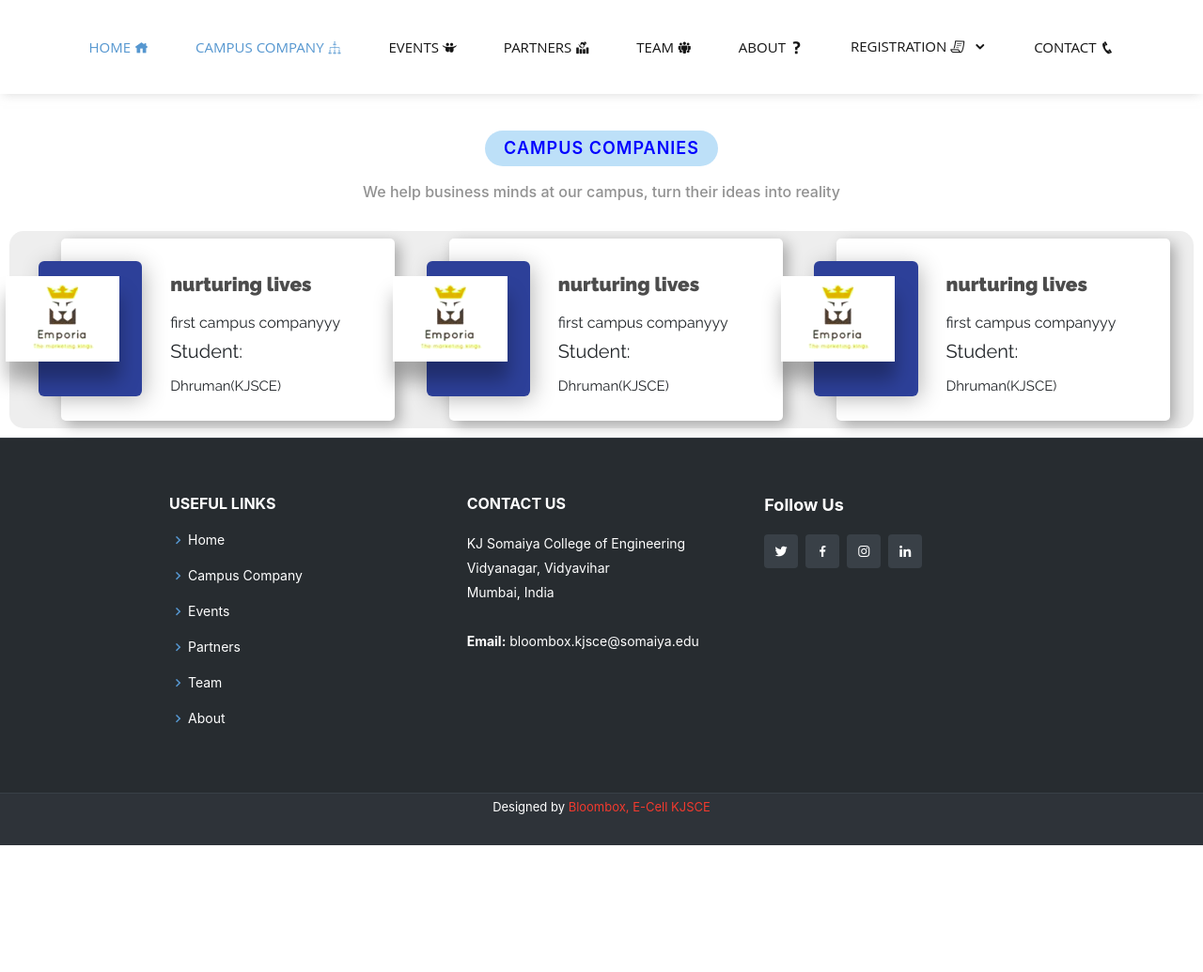
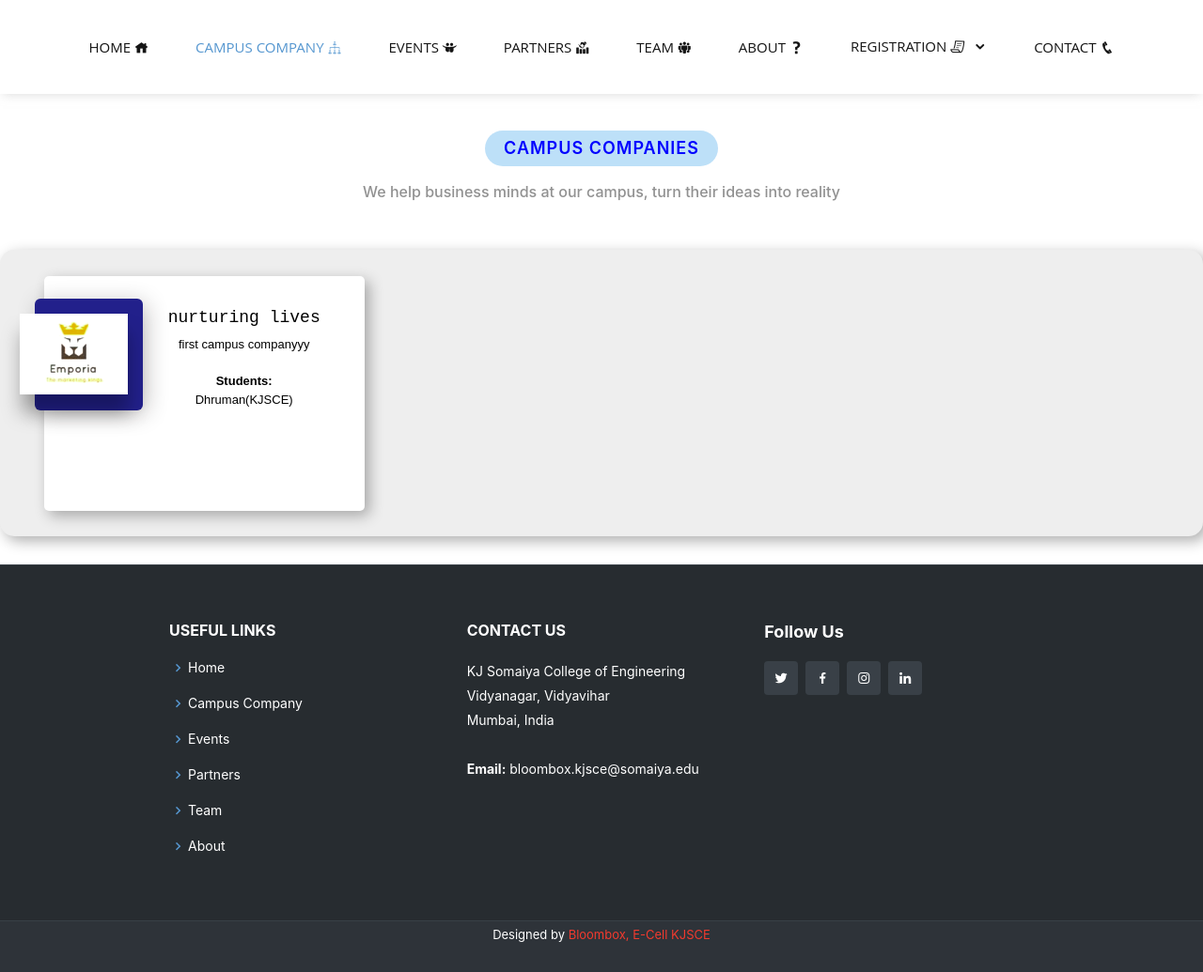
Before and after one commit to yrd123/bloombox, a Django app: page /campus in a window 1280 px wide. Shown: the whole page at 94% size. Before the commit the page ends 900 px from the top, so only its background shows below. Run offline with Django 3.2, Linux system fonts and the light colour scheme; data comes from the database, SQL or seed files in the repository; some libraries are stand-ins or nearby versions.

Commit message:
Events & CC were modified. CC css changed.

```diff
--- a/static/styles/css/campus-companies.css
+++ b/static/styles/css/campus-companies.css
@@ -52,7 +52,7 @@
   .product {
     display: grid;
     grid-template-columns: 0.45fr 1fr;
-    margin:2% 6% 2% 8%;
+    margin:2% 6% 2% 12%;
     padding: 1.5em 1em 0.7em 1em;
     min-width: 300px;
     background-color: white;
@@ -63,7 +63,7 @@
   /* ----- Photo Section ----- */
   .product__photo {
     position: relative;
-    height:9em;
+    height:7.5em;
   }
 
   .photo-container {
@@ -89,7 +89,7 @@
     top: 1em;
     max-width: 110%;
     -webkit-filter: saturate(150%) contrast(120%) hue-rotate(10deg) drop-shadow(1px 20px 10px rgba(0, 0, 0, 0.3));
-            filter: saturate(150%) contrast(120%) hue-rotate(10deg) drop-shadow(1px 20px 10px rgba(0, 0, 0, 0.3));
+    filter: saturate(150%) contrast(120%) hue-rotate(10deg) drop-shadow(1px 20px 10px rgba(0, 0, 0, 0.3));
   }
 
 
@@ -141,6 +141,7 @@
   .photo-main img{
       left:0;
       right: 0;
+      top: 0;
       margin: auto;
   }
 
--- /dev/null
+++ b/static/styles/css/cc-param.css
@@ -0,0 +1,151 @@
+.section-title {
+    text-align: center;
+    padding-bottom: 20px;
+  }
+
+  .section-title>h2 {
+    letter-spacing: 1px;
+    padding: 8px 20px;
+    margin: 0;
+    background: #bde0f8;
+    color: blue;
+    display: inline-block;
+    text-transform: uppercase;
+    border-radius: 50px;
+  }
+
+  .section-title>h2 {
+    margin: 15px 0 0 0;
+    font-size: 18px;
+    font-weight: 600;
+  }
+
+  .section-title h3 span {
+    color: #428bca;
+  }
+
+  .section-title p {
+    margin: 15px auto 0 auto;
+    font-weight: 500;
+    color: #919191;
+  }
+
+img {
+    max-width: 100%;
+    -webkit-filter: drop-shadow(1px 1px 3px #a6a6a6);
+    filter: drop-shadow(1px 1px 3px #a6a6a6);
+}
+
+
+.event-content{
+    margin:2% 6% 2% 8%;
+    padding: 1.5em 1em 0.7em 1em;
+    min-width: 300px;
+    min-height: 250px;
+    background-color: white;
+    border-radius: 5px;
+    box-shadow: 5px 5px 15px rgba(0, 0, 0, 0.3);
+    background-color:white;
+    color:black;
+
+}
+
+.event-photo{
+    position:relative;
+    height:9em;
+    width:230px;
+    background-color: white;
+}
+
+.event-photo-container{
+    position: absolute;
+    left: -1.6em;
+    background-color:#22208b;
+    color:black;
+    width: 50%;
+    height: 83%;
+    border-radius: 6px;
+    box-shadow: 4px 4px 25px -2px rgba(22, 17, 17, 0.3);
+}
+
+.event-photo-main{
+    height:80%;
+    width:40%;
+    border-radius: 6px 6px 0 0;
+}
+
+.event-photo-main img {
+    position: absolute;
+    left:-1em;
+    top: 1em;
+    max-width: 100%;
+    -webkit-filter: saturate(150%) contrast(120%) hue-rotate(10deg) drop-shadow(1px 20px 10px rgba(0, 0, 0, 0.3));
+    filter: saturate(150%) contrast(120%) hue-rotate(10deg) drop-shadow(1px 20px 10px rgba(0, 0, 0, 0.3));
+}
+
+
+  .event-photo-album {
+      margin:0;
+      padding: 5px 5px;
+      border-radius: 0 0 6px 6px;
+      background-color: #22208b;
+  }
+
+  .event-photo-album ul {
+      display: flex;
+      flex-direction: row;
+      justify-content: flex-start;
+
+  }
+
+  .event-title{
+      margin-top: 10px;
+  }
+
+.event-title h1 {
+    font-family: 'Courier New', Courier, monospace;
+    font-size: large;
+}
+
+.event-info{
+    text-align: center;
+}
+
+.event-info .description {
+    font-size: small;
+}
+
+.event-info .description .desc-content{
+    max-height: fit-content;
+    /* margin-bottom:15px; */
+}
+
+
+.companies{
+    margin: 30px 0;
+    border-radius: 15px;
+    padding-top: 20px;
+    padding-bottom: 20px;
+    font-family: "Raleway", sans-serif;
+    background-color: #eeeeee;
+    box-shadow: 5px 5px 15px rgba(0, 0, 0, 0.322);
+}
+
+
+  @media (max-width:768px){
+    .event-info .description{
+      /* font-size: inherit; */
+      margin:0;
+      padding:0
+    }
+    .event-info .event-title{
+      margin-top:0;
+    }
+    .event-photo{
+        margin: 0 auto;
+        padding: 0  auto;
+    }
+    .img{
+        align-self: center;
+    }
+  }
--- a/static/styles/css/events.css
+++ b/static/styles/css/events.css
@@ -33,11 +33,13 @@ img {
   color:black;
   box-shadow: 5px 5px 15px rgba(0, 0, 0, 0.4);
   border-radius: 10px;
+  min-width: 300px; /* these two can be adjusted if boxes are getting generated of different sizes */
+  min-height: 250px;
 }
 
 .event-photo{
     position:relative;
-    height:19em;
+    height:16.5em;
     width:246px;
 }
 
--- a/templates/campus-companies.html
+++ b/templates/campus-companies.html
@@ -25,11 +25,7 @@
     <meta name="author" content="Team BloomBox">
     <meta name="geo.region" content="IN">
     <link rel="canonical" href="">
-    <!-- Template Main CSS File -->
-    <link href="{% static 'styles/css/navbarcss.css' %}" rel="stylesheet">
-    <link href="{% static 'styles/css/footercss.css' %}" rel="stylesheet">
-    <link href="{% static 'styles/css/campus-companies.css' %}" rel="stylesheet">
-    <!-- <link href="indexpage.css" rel="stylesheet"> -->
+
     <!--CSS-->
     <link href="{% static 'styles/basic/preloader.css' %}" rel="stylesheet">
     <link href="{% static 'styles/basic/aos.css' %}" rel="stylesheet">
@@ -37,8 +33,16 @@
     <link href="{% static 'styles/basic/icofont/icofont.min.css' %}" rel="stylesheet">
     <link href="{% static 'styles/basic/boxicons/css/boxicons.min.css' %}" rel="stylesheet">
     <link href="{% static 'styles/basic/owl.carousel.min.css' %}" rel="stylesheet">
-    <link href="https://fonts.googleapis.com/css?family=Raleway:400,700,900" rel="stylesheet">
-    <link href="https://fonts.googleapis.com/icon?family=Material+Icons" rel="stylesheet">
+
+    <!-- Template Main CSS File -->
+    <link href="{% static 'styles/css/navbarcss.css' %}" rel="stylesheet">
+    <link href="{% static 'styles/css/footercss.css' %}" rel="stylesheet">
+    <link href="{% static 'styles/css/cc-param.css' %}" rel="stylesheet">
+    <!-- <link href="indexpage.css" rel="stylesheet"> -->
+
+
+    <!-- <link href="https://fonts.googleapis.com/css?family=Raleway:400,700,900" rel="stylesheet">
+    <link href="https://fonts.googleapis.com/icon?family=Material+Icons" rel="stylesheet"> -->
     <!-- <link rel="stylesheet" href="https://cdnjs.cloudflare.com/ajax/libs/meyer-reset/2.0/reset.min.css"> -->
     <!--Upar waale ko comment kiya hai, kyuki footer pe apply ho rahe the iske styles
       But, ab woh cards ka shape badal gaya hai thoda bulky hua. -->
@@ -141,82 +145,45 @@
         <h2>Campus Companies</h2>
         <p>We help business minds at our campus, turn their ideas into reality</p>
     </div>
-    <div id="All" class="tabcontent active">
+
+    <div class='container-fluid companies'>
+        <div class='row'>
             {% for company in companies %}
-        <section class="product">
-            <div class="product__photo">
-                <div class="photo-container">
-                    <div class="photo-main">
-                        <img class="imageTop" src="{{ company.image.url }}" alt="">
+            <!--Company Card-->
+            <div class="col-md-6 col-sm-12 col-xs-12 col-lg-4">
+                <div class='event-content'>
+                    <div class='row'>
+                        <div class='col-md-4 col-lg-3'>
+                            <div class='event-photo'>
+                                <div class='event-photo-container'>
+                                    <div class='event-photo-main'>
+                                        <img class="imageTop" src="{{ company.image.url }}" alt="green apple slice">
                                     </div>
                                 </div>
                             </div>
-            <div class="product__info">
-                <div class="title">
+                        </div>
+
+                        <div class='col-lg-9 col-md-8'>
+                            <div class='event-info'>
+                                <div class='event-title'>
                                     <h1>{{ company.name }}</h1>
                                 </div>
                                 <div class="description">
                                     <div class="desc-content">{{company.description}}</div>
-
-                    <div class="student">
-                        <h5>Student:</h5>
-                        <span>{{company.students}}</span>
+                                    <br>
+                                    <div class="student"><b>Students:</b><br>
+                                    <span>{{company.students}}</span></div>
                                 </div>
                             </div>
                         </div>
-        </section>
-        {% endfor %}
-
-        {% for company in companies %}
-        <section class="product">
-            <div class="product__photo">
-                <div class="photo-container">
-                    <div class="photo-main">
-                        <img class="imageTop" src="{{ company.image.url }}" alt="">
                     </div>
                 </div>
             </div>
-            <div class="product__info">
-                <div class="title">
-                    <h1>{{ company.name }}</h1>
-                </div>
-                <div class="description">
-                    <div class="desc-content">{{company.description}}</div>
-
-                    <div class="student">
-                        <h5>Student:</h5>
-                        <span>{{company.students}}</span>
+            <!--Company Card Ends-->
+            {% endfor %}
         </div>
       </div>
-            </div>
-        </section>
-        {% endfor %}
-        {% for company in companies %}
-        <section class="product">
-            <div class="product__photo">
-                <div class="photo-container">
-                    <div class="photo-main">
-                        <img class="imageTop" src="{{ company.image.url }}" alt="">
-                    </div>
-                </div>
-            </div>
-            <div class="product__info">
-                <div class="title">
-                    <h1>{{ company.name }}</h1>
-                </div>
-                <div class="description">
-                    <div class="desc-content">{{company.description}}</div>
 
-                    <div class="student">
-                        <h5>Student:</h5>
-                        <span>{{company.students}}</span>
-                    </div>
-                </div>
-            </div>
-        </section>
-        {% endfor %}
-
-    </div>
     <!-- ======= Footer ======= -->
     <footer id="footer">
         <div class="footer-top">
```
Also changed, not shown: templates/events.html (+4 -4 lines). Lines whose indentation alone changed are shown as unchanged.
